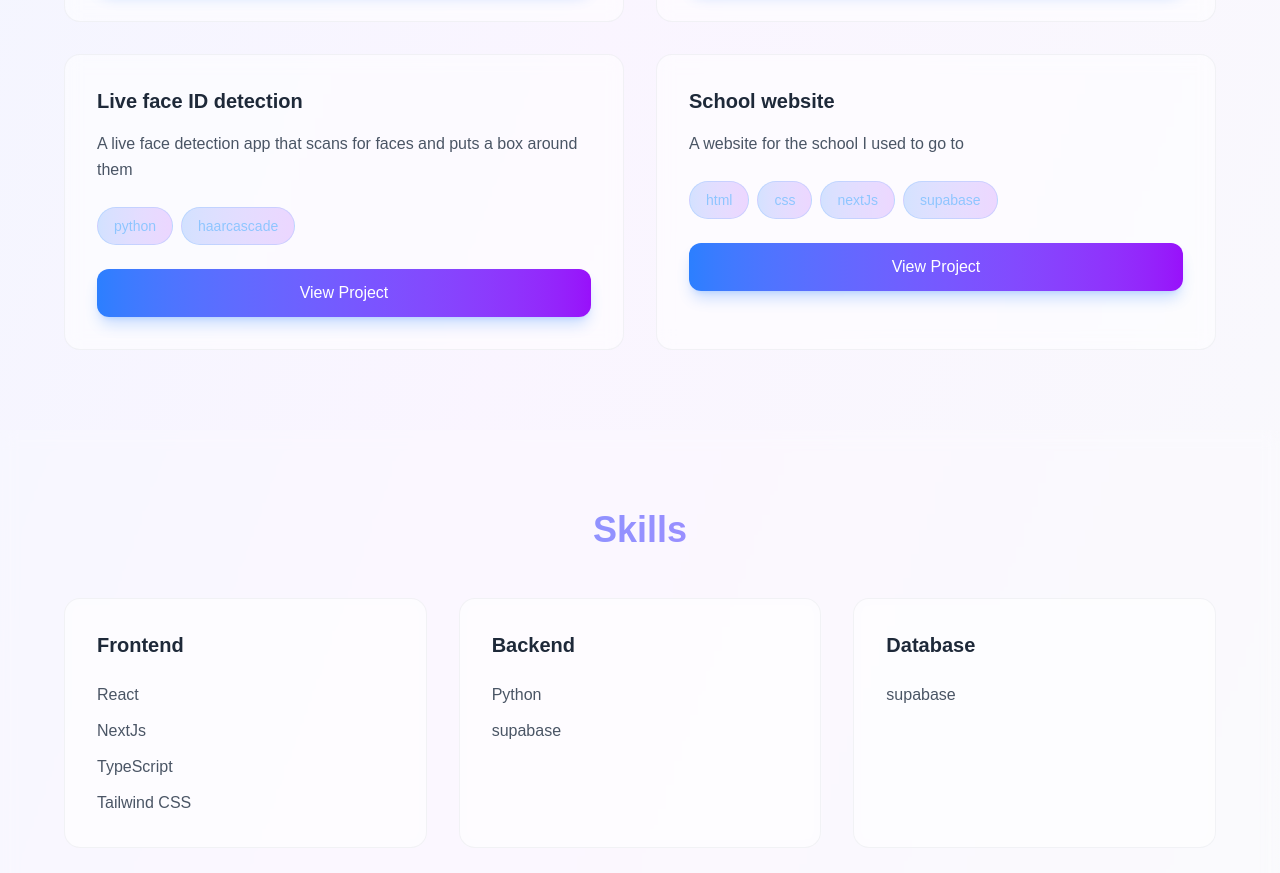
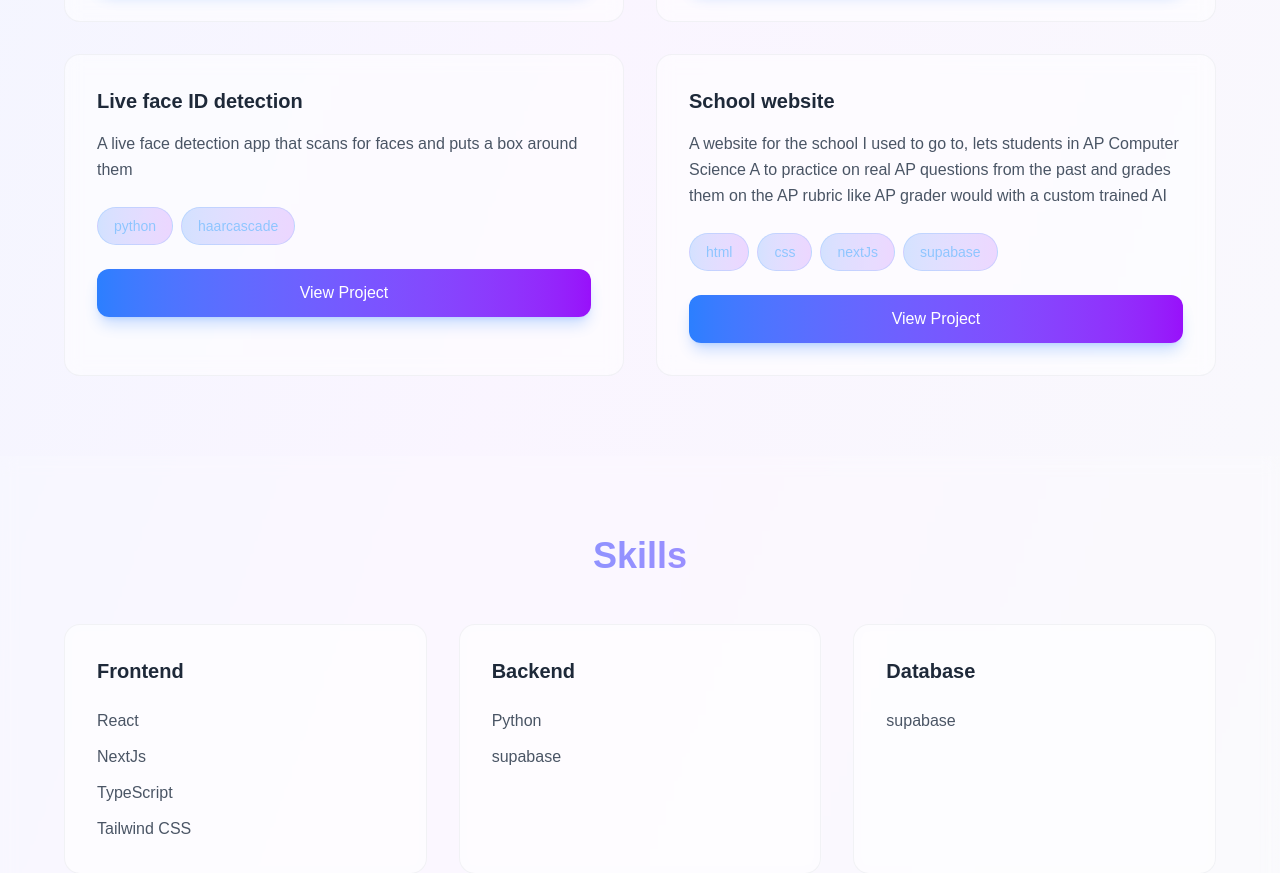
Before and after one commit to dfed25/web-app, a Next.js app: page / in a window 1280 px wide. Shown: the part 1840-2713 px from the top of the page. Built offline with nearby package versions, Linux system fonts and the light colour scheme.

Commit message:
better description

```diff
--- a/src/app/page.tsx
+++ b/src/app/page.tsx
@@ -278,7 +278,7 @@ export default function Home() {
               },
               {
                 title: "School website",
-                description: "A website for the school I used to go to",
+                description: "A website for the school I used to go to, lets students in AP Computer Science A to practice on real AP questions from the past and grades them on the AP rubric like AP grader would with a custom trained AI",
                 tech: ["html", "css", "nextJs", "supabase"],
                 link: "https://github.com/marchfederico/apcoder"
               }
```
